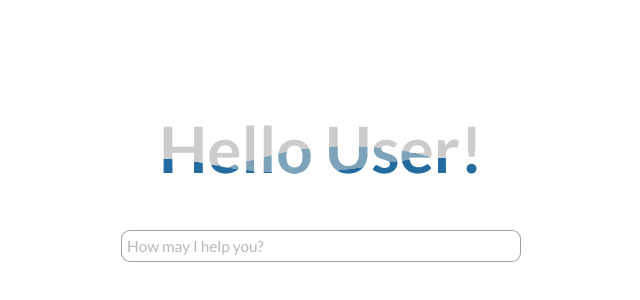
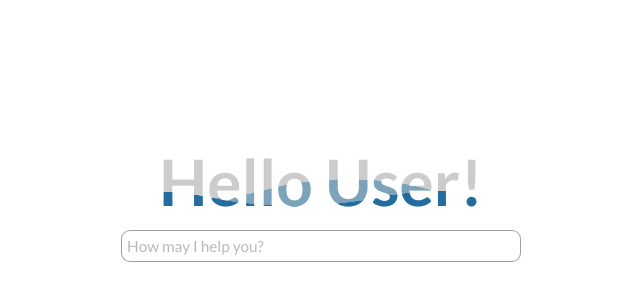
Before and after one commit to BigSmug/chatbot-web, a plain HTML site: page index.html in a window 1280 px wide. Shown: the part 154-454 px from the top of the page, without its empty margins (319-959 px from the left). Drawn offline with Linux system fonts and the light colour scheme; a web font is replaced by a local one.

Commit message:
set grey to transparent and adjust header position

```diff
--- a/index.html
+++ b/index.html
@@ -12,9 +12,9 @@
   <div id="squirclebg" class="squircle bg"></div>
   </div>
 
-  <h1 id="headerh1" class="header"><span>Hello User!</span></h1>
 
   <div class="input-container textbox">
+  <h1 id="headerh1" class="header"><span>Hello User!</span></h1>
     <textarea placeholder="How may I help you?" class="input-area"></textarea>
     <div id="arrow" class="squircle noinput">
       <img src="./arrow-up-50.svg" id="arrowsvg"/>
--- a/style.css
+++ b/style.css
@@ -51,7 +51,7 @@ h1 span{
 
 h1 {
   position: absolute;
-  top: 33%;
+  bottom: 40px;
   font-family: "Playwrite GB S";
   font-size: 4rem;
   width: 100%;
@@ -134,7 +134,6 @@ textarea {
 }
 .grow-space {
   transition: all 1s ease;
-  background-color: lightgrey; /* Optional: add a background color for visibility */
   height: 500px;
   width: 100%;
   min-height: 500px;
```
